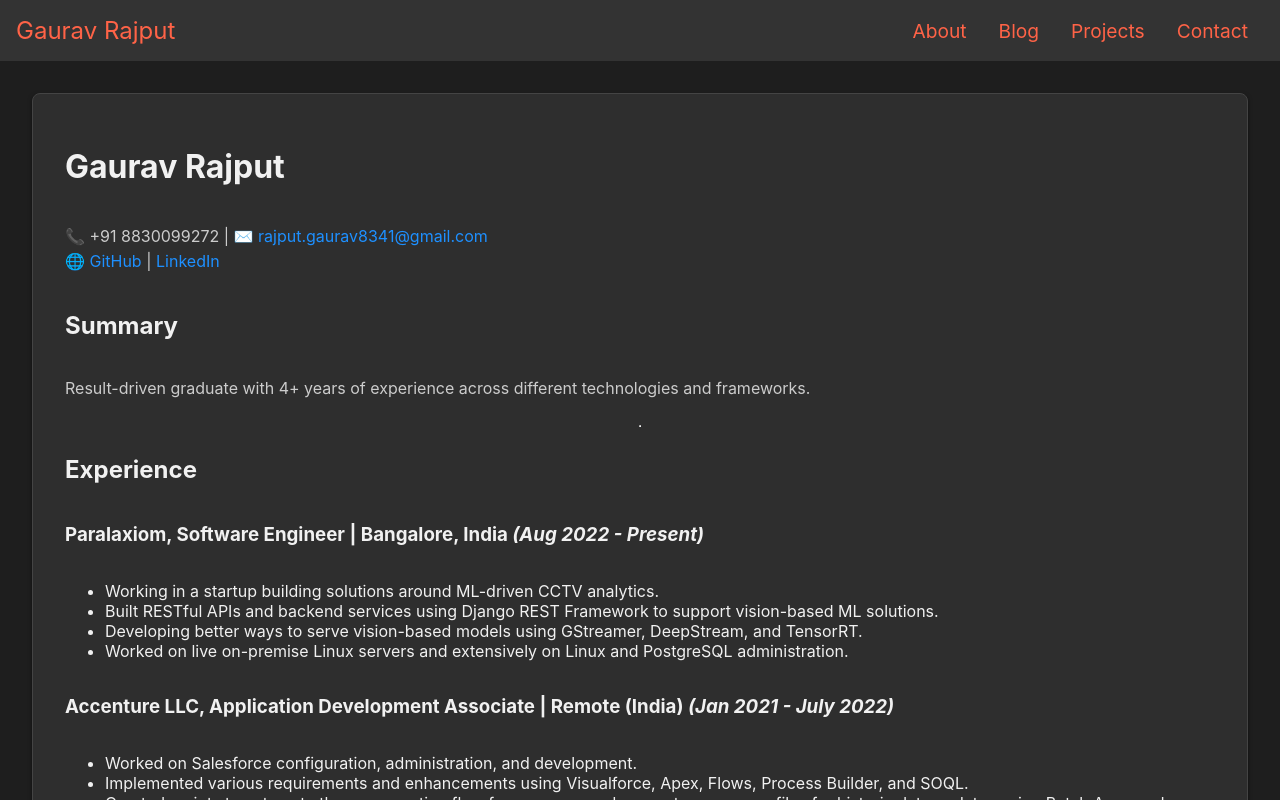
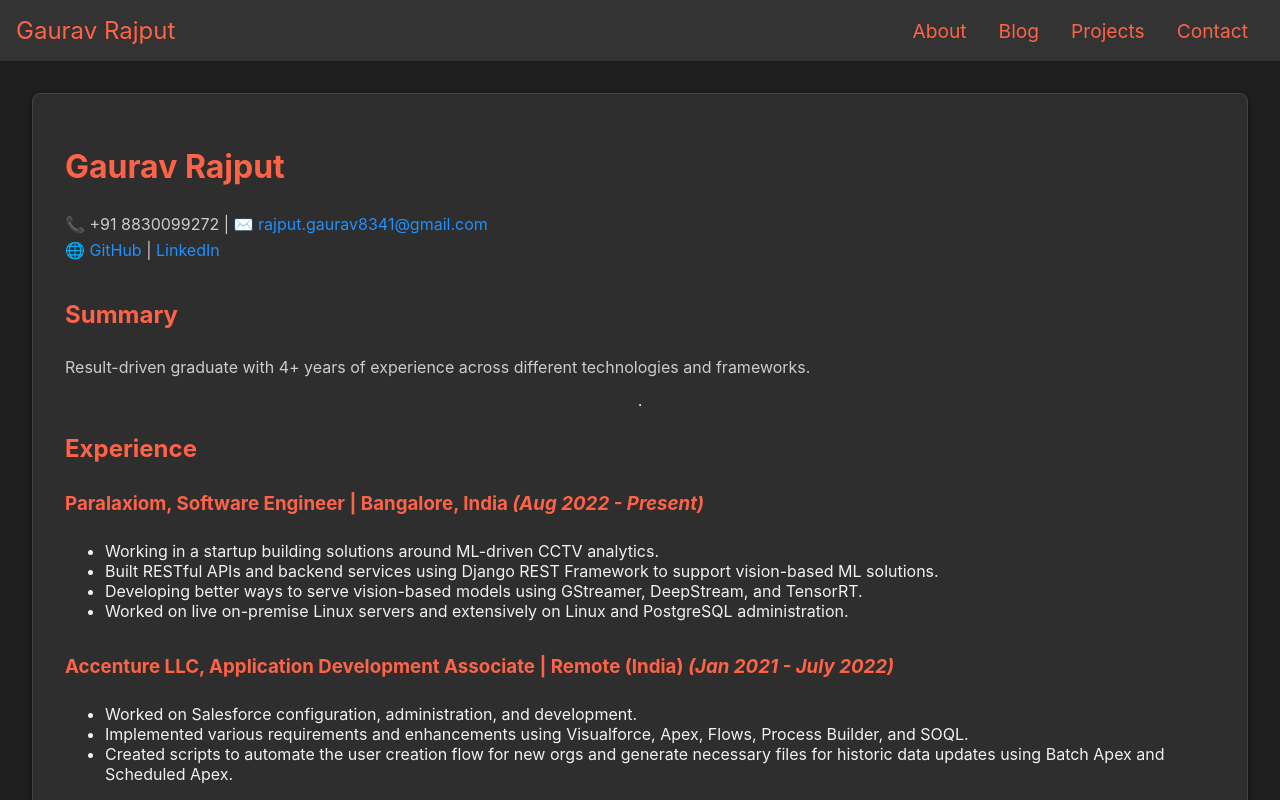
Before and after one commit to gaurav8341/gaurav8341.github.io, a React (Create React App) app in the folder frontend/: page / in a window 1280 px wide. Shown: the top 800 px of the page. Built offline with nearby package versions, Linux system fonts and the light colour scheme.

Commit message:
all the styling in line

```diff
--- a/frontend/src/css/BlogDetail.css
+++ b/frontend/src/css/BlogDetail.css
@@ -1,25 +1,58 @@
 .blog-detail {
-    padding: 20px;
-    max-width: 800px;
-    margin: 0 auto;
-    font-family: Arial, sans-serif;
-    color: #333;
+    display: flex;
+    flex-direction: column;
+    border: 1px solid #444;
+    padding: 2rem;
+    border-radius: 8px;
+    background-color: #2e2e2e;
+    box-shadow: 0 2px 4px rgba(0, 0, 0, 0.5);
 }
 
-.blog-detail h1 {
+.blog-detail h1 h2 h3 {
     text-align: center;
     margin-bottom: 20px;
-    color: #444;
+    margin-bottom: 10px;
+    color: #ff6347;
 }
 
 .blog-detail .content {
-    border: 1px solid #ddd;
-    border-radius: 8px;
-    padding: 20px;
-    background-color: #f9f9f9;
+  display: flex;
+  flex-direction: column;
+  border: 1px solid #444;
+  padding: 2rem;
+  border-radius: 8px;
+  background-color: #2e2e2e;
+  box-shadow: 0 2px 4px rgba(0, 0, 0, 0.5);
+}
+
+.blog-detail  h1,
+.blog-detail  h2,
+.blog-detail  h3,
+.blog-detail  h4,
+.blog-detail  h5,
+.blog-detail  h6, strong {
+    /* text-align: center; */
+    margin-bottom: 20px;
+    margin-bottom: 10px;
+    color: #ff6347;
+}
+
+.blog-detail .content p {
+  line-height: 1.6;
+  margin-bottom: 20px;
+  color: #ccc;
+}
+
+.blog-detail .content a {
+  color: #1e90ff;
+  text-decoration: none;
+}
+
+.blog-detail .content a:hover {
+  text-decoration: underline;
 }
 
 .blog-detail p {
-    margin: 10px 0;
-    line-height: 1.6;
+  margin: 10px 0;
+  line-height: 1.6;
 }
--- a/frontend/src/css/BlogList.css
+++ b/frontend/src/css/BlogList.css
@@ -1,6 +1,8 @@
 .blog-list {
     padding: 20px;
-    max-width: 800px;
+    /* max-width: 800px; */
+    display: flex;
+    flex-direction: column;
     margin: 0 auto;
     font-family: Arial, sans-serif;
     color: #333;
--- a/frontend/src/css/ProfilePage.css
+++ b/frontend/src/css/ProfilePage.css
@@ -26,6 +26,19 @@
 }
 .profile-info h1, .profile-info h2, .profile-info h3 {
     color: #f1f1f1;
+}
+
+
+.profile-info  h1,
+.profile-info  h2,
+.profile-info  h3,
+.profile-info  h4,
+.profile-info  h5,
+.profile-info  h6, strong {
+    /* text-align: center; */
+    margin-bottom: 20px;
+    margin-bottom: 10px;
+    color: #ff6347;
 }
 
 .profile-info p {
--- a/frontend/src/js/BlogDetail.js
+++ b/frontend/src/js/BlogDetail.js
@@ -17,17 +17,10 @@
                 if (!blogPath) {
                     throw new Error('Blog not found');
                 }
-                // const response = await fetch(blogPath);
-                // const
 
                 axios.get(blogPath).then((response) => {
                     setContent(response.data);
-                  });
-                // if (!response.ok) {
-                //     throw new Error('Failed to fetch blog content');
-                // }
-                // const text = await response.text();
-                // setContent(text);
+                });
             } catch (error) {
                 console.error(error);
                 setContent(null);
@@ -42,15 +35,12 @@
     return (
         <CommonLayout>
             <div className="blog-detail">
-                <h1>Blog Detail</h1>
-                <div className="content">
                     {content ? (
                         <ReactMarkdown>{content}</ReactMarkdown>
                     ) : (
                         <p>Loading...</p>
                     )}
                 </div>
-            </div>
         </CommonLayout>
     );
 };
```
